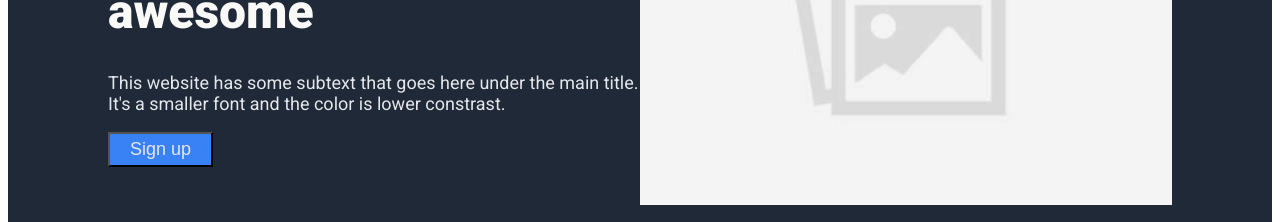
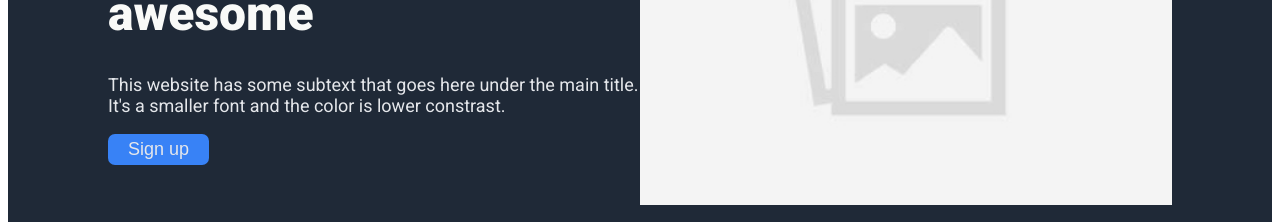
Before and after one commit to sanvi-g07/odin-landing-page, a plain HTML site: page index.html in a window 1280 px wide. Shown: the part 304-526 px from the top of the page. Drawn offline with Linux system fonts and the light colour scheme.

Commit message:
rounded button corners, removed border

```diff
--- a/styles.css
+++ b/styles.css
@@ -67,6 +67,10 @@ body {
     background-color: #3882f6;
     font-size: 18px;
     color: #e5E7EB;
+
+    border: none;
+    border-radius: 7px;
+
     padding-top: 5px;
     padding-bottom: 5px;
     padding-left: 20px;
```
